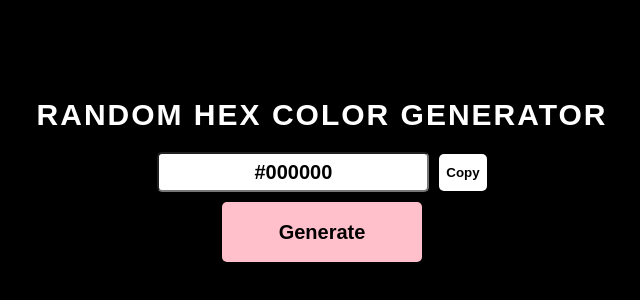
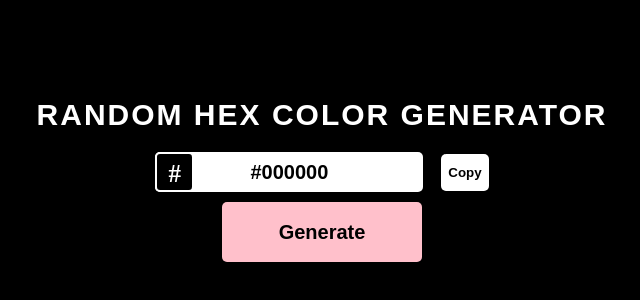
Before and after one commit to Jobayer109/DOM-Manipulation, a plain HTML site: page HEX Color Generator/index.html in a window 1280 px wide. Shown: the part 220-520 px from the top of the page, without its empty margins (318-958 px from the left). Drawn offline with Linux system fonts and the light colour scheme.

Commit message:
Hash icon for HEX code is styled

```diff
--- a/HEX Color Generator/index.html
+++ b/HEX Color Generator/index.html
@@ -13,7 +13,10 @@
         <h1 id="title">Random HEX Color Generator</h1>
 
         <div class="input__section">
-            <input type="text" id="input" placeholder="#000000" value="#000000">
+
+            <div class="hash__icon">#</div>
+
+            <input type="text" id="input" placeholder="ffffff" value="#000000">
             <button id="copy-btn">Copy</button>
         </div>
 
--- a/HEX Color Generator/style.css
+++ b/HEX Color Generator/style.css
@@ -23,11 +23,16 @@ h1{
     letter-spacing: 2px;
 }
 
+
+
 .input__section{
     display: flex;
     align-items: center;
     justify-content: center;
     margin-top: 20px;
+    gap: 0.5rem;
+    position: relative;
+    overflow: hidden;
 }
 
 #input{
@@ -39,10 +44,26 @@ h1{
     outline: none;
     border-radius: 5px;
     height: 40px;
+    border: none;
 }
 
 #input:hover{
     cursor:text;
+}
+
+.hash__icon{
+    position:absolute;
+    padding: 0.4rem .7rem;
+    background-color:#000000;
+    /* border-top-left-radius: 0.25rem;
+    border-bottom-left-radius: 0.25rem; */
+    border-radius: 5px;
+    font-size: 25px;
+    font-weight: bolder;
+    left: 0;
+    height: 40px;
+    color: #ffffff;
+    border: 2px solid #ffffff;
 }
 
 #copy-btn{
```
